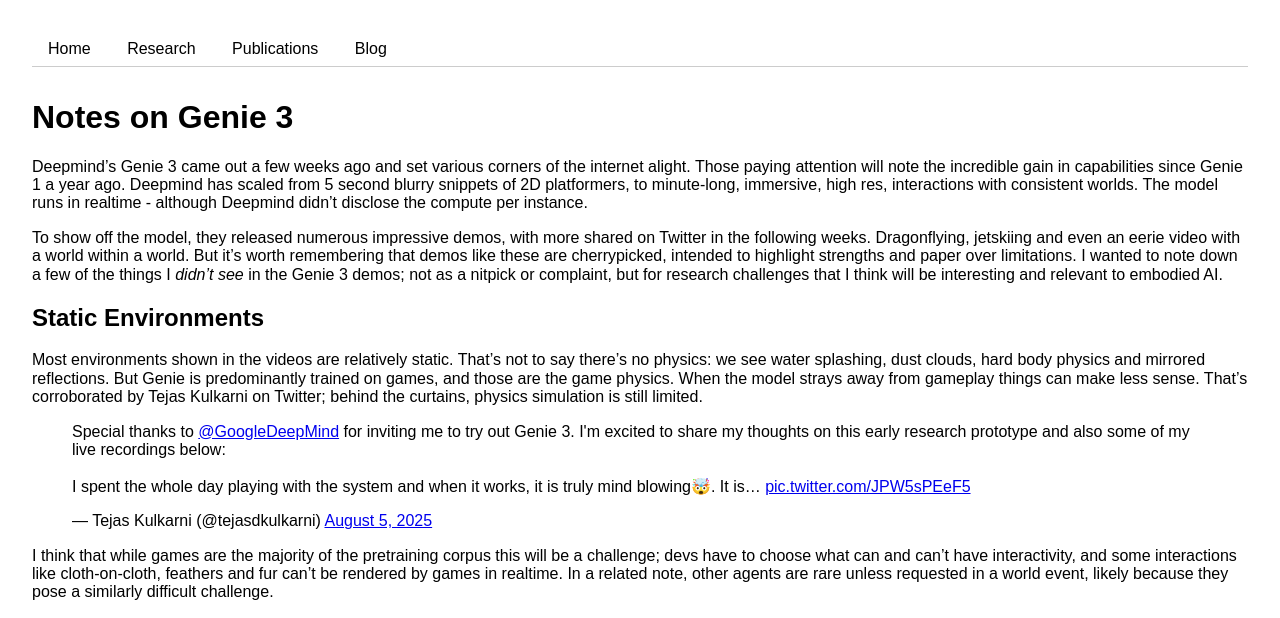
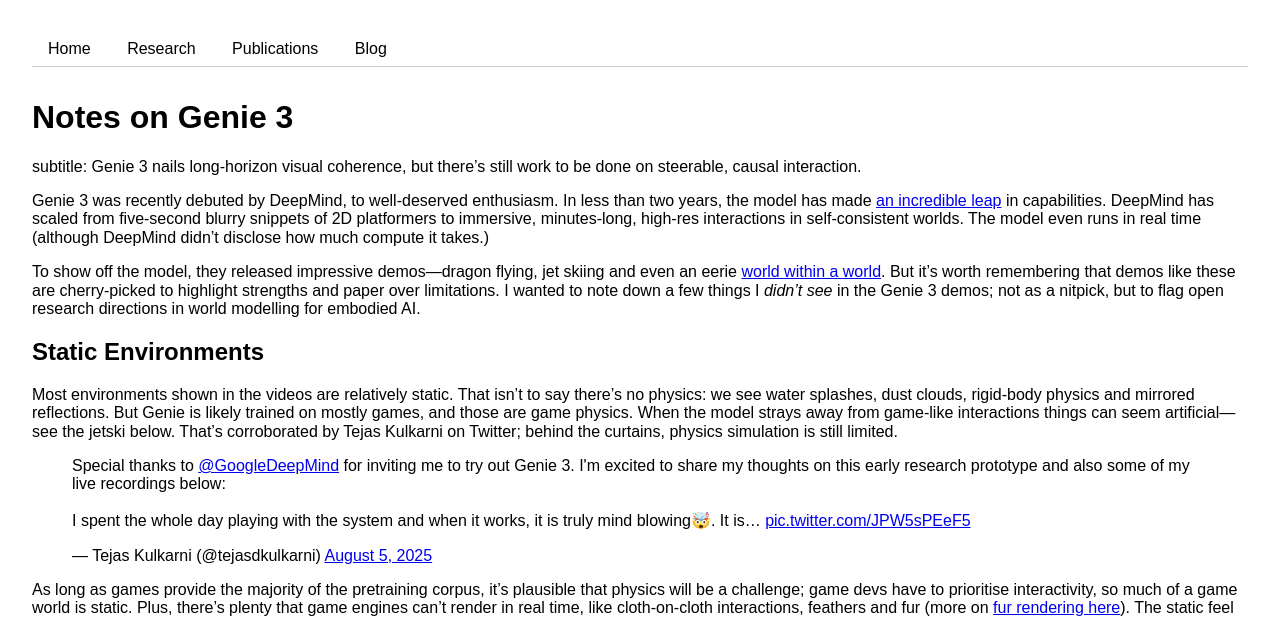
Before and after one commit to foty-hub/foty-hub.github.io, a Jekyll site: the page built from _posts/2025-08-15-genie3.md, in a window 1280 px wide. Shown: the top 618 px of the page. Built offline with Jekyll 4.4.1, drawn with Linux system fonts in a browser that asks for light colours; comment, search, counter and statistics services are not loaded; some of the changed text lies outside the part shown; grey boxes are pictures that could not be loaded.

Commit message:
updates to genie blog

```diff
--- a/_posts/2025-08-15-genie3.md
+++ b/_posts/2025-08-15-genie3.md
@@ -3,49 +3,85 @@
 title: "Notes on Genie 3"
 ---
 
-Deepmind's Genie 3 came out a few weeks ago and set various corners of the internet alight. Those paying attention will note the incredible gain in capabilities since Genie 1 a year ago. Deepmind has scaled from 5 second blurry snippets of 2D platformers, to minute-long, immersive, high res, interactions with consistent worlds. The model runs in realtime - although Deepmind didn't disclose the compute per instance.
+<style>
+/* Post-local styling for video figures */
+figure.video { margin: 1.25rem 0; }
+figure.video video { display: block; width: 100%; height: auto; border-radius: 6px; }
+figure.video figcaption { margin-top: 0.5rem; font-size: 0.95rem; line-height: 1.4; color: #666; text-align: center; }
+@media (prefers-color-scheme: dark) { figure.video figcaption { color: #9aa0a6; } }
+</style>
 
-To show off the model, they released numerous impressive demos, with more shared on Twitter in the following weeks. Dragonflying, jetskiing and even an eerie video with a world within a world. But it's worth remembering that demos like these are cherrypicked, intended to highlight strengths and paper over limitations. I wanted to note down a few of the things I *didn't see* in the Genie 3 demos; not as a nitpick or complaint, but for research challenges that I think will be interesting and relevant to embodied AI.
+subtitle: Genie 3 nails long-horizon visual coherence, but there's still work to be done on steerable, causal interaction.
+
+Genie 3 was recently debuted by DeepMind, to well-deserved enthusiasm. In less than two years, the model has made [an incredible leap](https://sites.google.com/view/genie-2024/home) in capabilities. DeepMind has scaled from five-second blurry snippets of 2D platformers to immersive, minutes-long, high-res interactions in self-consistent worlds. The model even runs in real time (although DeepMind didn't disclose how much compute it takes.)
+
+To show off the model, they released impressive demos—dragon flying, jet skiing and even an eerie [world within a world](https://x.com/jkbr_ai/status/1953154961988305384). But it's worth remembering that demos like these are cherry-picked to highlight strengths and paper over limitations. I wanted to note down a few things I *didn't see* in the Genie 3 demos; not as a nitpick, but to flag open research directions in world modelling for embodied AI.
+
 ## Static Environments
-Most environments shown in the videos are relatively static. That's not to say there's no physics: we see water splashing, dust clouds, hard body physics and mirrored reflections. But Genie is predominantly trained on games, and those are the game physics. When the model strays away from gameplay things can make less sense. That's corroborated by Tejas Kulkarni on Twitter; behind the curtains, physics simulation is still limited.
+Most environments shown in the videos are relatively static. That isn't to say there's no physics: we see water splashes, dust clouds, rigid-body physics and mirrored reflections. But Genie is likely trained on mostly games, and those are game physics. When the model strays away from game-like interactions things can seem artificial—see the jetski below. That's corroborated by Tejas Kulkarni on Twitter; behind the curtains, physics simulation is still limited.
 
 <blockquote class="twitter-tweet"><p lang="en" dir="ltr">Special thanks to <a href="https://twitter.com/GoogleDeepMind?ref_src=twsrc%5Etfw">@GoogleDeepMind</a> for inviting me to try out Genie 3. I&#39;m excited to share my thoughts on this early research prototype and also some of my live recordings below:<br><br>I spent the whole day playing with the system and when it works, it is truly mind blowing🤯. It is… <a href="https://t.co/JPW5sPEeF5">pic.twitter.com/JPW5sPEeF5</a></p>&mdash; Tejas Kulkarni (@tejasdkulkarni) <a href="https://twitter.com/tejasdkulkarni/status/1952737669894574264?ref_src=twsrc%5Etfw">August 5, 2025</a></blockquote> <script async src="https://platform.twitter.com/widgets.js" charset="utf-8"></script>
 
-I think that while games are the majority of the pretraining corpus this will be a challenge; devs have to choose what can and can't have interactivity, and some interactions like cloth-on-cloth, feathers and fur can't be rendered by games in realtime. In a related note, other agents are rare unless requested in a world event, likely because they pose a similarly difficult challenge.
+As long as games provide the majority of the pretraining corpus, it's plausible that physics will be a challenge; game devs have to prioritise interactivity, so much of a game world is static. Plus, there's plenty that game engines can't render in real time, like cloth-on-cloth interactions, feathers and fur (more on [fur rendering here](https://www.youtube.com/watch?v=9dr-tRQzij4)). The static feel is strengthened by a lack of other agents, unless user-triggered by a world event. That might be because the model struggles with coherence with too many dynamic entities in the environment, or it can't model multi-agent interactions.
 
-<video width="560" height="315" controls>
-  <source src="/videos/jetski.mp4" type="video/mp4">
-  Your browser does not support the video tag.
-</video>
-The boat collision at 0:25 is clunky, in contrast to realistic interactions at 0:05
+<figure class="video">
+  <video width="560" height="315" controls>
+    <source src="/videos/jetski.mp4" type="video/mp4">
+    Your browser does not support the video tag.
+  </video>
+  <figcaption>The collision at 0:25 transfers no momentum to the other boat, in contrast to realistic interactions at 0:05.</figcaption>
+</figure>
+<figure class="video">
+  <video width="560" height="315" controls>
+    <source src="/videos/leaves_static.mp4" type="video/mp4">
+    Your browser does not support the video tag.
+  </video>
+  <figcaption>The agent doesn't collide with the foliage, even walking through it at 0:39.</figcaption>
+</figure>
 
-<video width="560" height="315" controls>
-  <source src="/videos/leaves_static.mp4" type="video/mp4">
-  Your browser does not support the video tag.
-</video>
-The agent doesn't collide the leaves, even when walking through them at 0:39.
-## World interaction
-With some exceptions, like the mindblowing painter demo, the videos only show navigation. Agents traverse a world, revealing the surroundings, but they rarely interact with the world.
+## Interaction
+For the most part, the demos only demonstrate navigation. Agents traverse a world and reveal their surroundings, but they don't *do* much. That could be due to a limited action space; the agent has access to a single "Act" button that needs to work in all environments. But it's also unclear how to define a richer action space. There's an almost fractal complexity here - should the agent press "play piano", specify notes, or puppeteer each finger individually? Again, because of the games in the corpus, it's unsurprising that the space is limited to high-level motions (eg. "press F to pay respects"). And it's not obvious to me how you would generate lower-level action conditioning without real-world interactions, more along the lines of the work being done on [robotics foundation models](https://www.physicalintelligence.company/blog/pi0).
 
-To be clear, this is a hard problem. Total interactivity means virtually unbounded branching in agent interactions and world states that the model has to be able to handle. And again, with a game-heavy corpus, interactivity in the training data will be limited. I'd bet Genie is capable of creating an FPS, but a "set-the-bed" simulator would prove much more challenging. Until a Genie-like system is deployed in the real world and allowed to interact and learn for itself, I'm skeptical that we'll see truly free interaction purely from pretraining.
+To be clear, this is a hard problem. Unbounded interactivity means virtually infinite world states that the model has to be able to handle. The bottleneck isn't just physics, it's also real world knowledge. One demo shows an agent in an industrial bakery. To simulate arbitrary interactions, the model would need to know everything from bread baking and operating industrial mixers to how fire propagates in a floury environment (CC Samuel Pepys). DeepMind's game-playing agent SIMA can walk to a hose, but can't take it off the wall and water the garden. It'll be interesting to see whether future Genie models are capable of modelling deep interaction via self-supervised learning, or whether they will need to interact and learn in the real world.
 
-This is most clear in the SIMA demos. The goals involves an agent walking to something, like a hose, but it can't pick that hose up and water the garden.
+
+<figure class="video">
+  <video width="560" height="315" controls>
+    <source src="/videos/hose.mp4" type="video/mp4">
+    Your browser does not support the video tag.
+  </video>
+  <figcaption>The agent navigates to a hose as instructed, but that's all it can do.</figcaption>
+</figure>
 
 ## Action consistency & Steerability
-The inconsistency in actions manifests in two ways: sometimes actions shown on screen don't appear to affect the video gen, and sometimes the meaning of an actions changes over time.
+At different steps in a Genie 3 world, actions can be subtly different. And sometimes they aren't required at all. Take these examples:
 
-<video width="560" height="315" controls>
-  <source src="/videos/critter.mp4" type="video/mp4">
-  Your browser does not support the video tag.
-</video>
-At 0:22 the agent jumps before the button is pressed
-<video width="560" height="315" controls>
-  <source src="/videos/cat_reverse.mp4" type="video/mp4">
-  Your browser does not support the video tag.
-</video>
-The forward action is inconsistent - early it pivots the cat and aims forwards, but at the end it moves backwards without redirecting the cat.
+<figure class="video">
+  <video width="560" height="315" controls>
+    <source src="/videos/critter.mp4" type="video/mp4">
+    Your browser does not support the video tag.
+  </video>
+  <figcaption>At 0:22 the agent jumps before the button is pressed. When the user does hits jump, it double jumps.</figcaption>
+</figure>
 
-These examples make me wonder how much conflict there is between visual fidelity and steerability. The critter jumping over the gap or the firefly moving forwards is likely very consistent with the training data. But that kind of consistency gets in the way of steerability; if the agent is meant to fall down the hole, that should happen. Poor steerability could cause issues for agent learning in world models. If they get too comfortable with a world which adjusts for their mistakes, there's no need to properly learn how to handle the environment.
+<figure class="video">
+  <video width="560" height="315" controls>
+    <source src="/videos/cat_reverse.mp4" type="video/mp4">
+    Your browser does not support the video tag.
+  </video>
+  <figcaption>Early in the video, ↑ turns the bicycle and moves forwards relative to the camera. At the end it moves backwards, but doesn't rotate any more. The cat also cycles at the start without any action input</figcaption>
+</figure>
+
+<figure class="video">
+  <video width="560" height="315" controls>
+    <source src="/videos/vaporetto.mp4" type="video/mp4">
+    Your browser does not support the video tag.
+  </video>
+  <figcaption>Hitting ↑ has no effect on the boat's forward motion. Additionally, the agent steers at 0:13 with 0 action input.</figcaption>
+</figure>
+
+
+I think the cause is a conflict between visual consistency and steerability. The critter jumping over a gap is likely consistent with footage in the training data, as most players successfully jump the gap. By forcing a jump, Genie keeps the videogen safely in distribution. But railroading the agent impedes steerability. If the agent doesn't jump, the critter should fall. A lack of fidelity to actions could be problematic for agent learning within world models; if the world adjusts itself for mistakes, agents have no need to avoid them. That might be ok in training, but useful agents will need to transfer to the less-forgiving real world.
 
 ## Conclusion
-To reiterate, the Genie models are incredible, and they've kickstarted an energetic world of research into videogen world models. Diffusion models have already been [deployed in robotics](https://arxiv.org/pdf/2302.11550) to exciting results. Like Wayve's GAIA for autonomous cars, Genie could be extremely powerful for training general agents. Given the blistering rate of progress since last year, I wouldn't be shocked to see the Genie team successfully address many of these limitations in future releases. Fingers crossed.
+To reiterate, the model is extremely impressive. With Genie, DeepMind has energised research into videogen world models (see [Matrix-GAME](https://x.com/Skywork_ai/status/1955237399912648842) and [OASIS](https://oasis-model.github.io/)). The models reflect a natural evolution of the Open-Endedness research agenda, developing truly general agents which can continually to learn and interact in an environment. Given the blistering rate of progress, I wouldn't be shocked to see these limitations solved in future releases. Fingers crossed.
```
Also changed, not shown: 2 other files.
